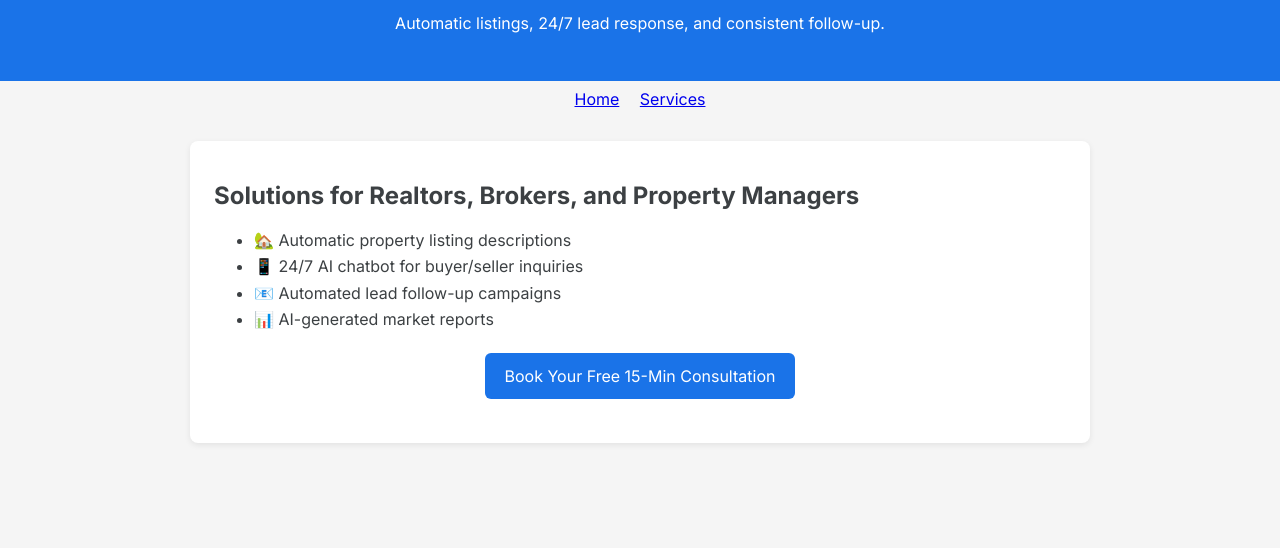
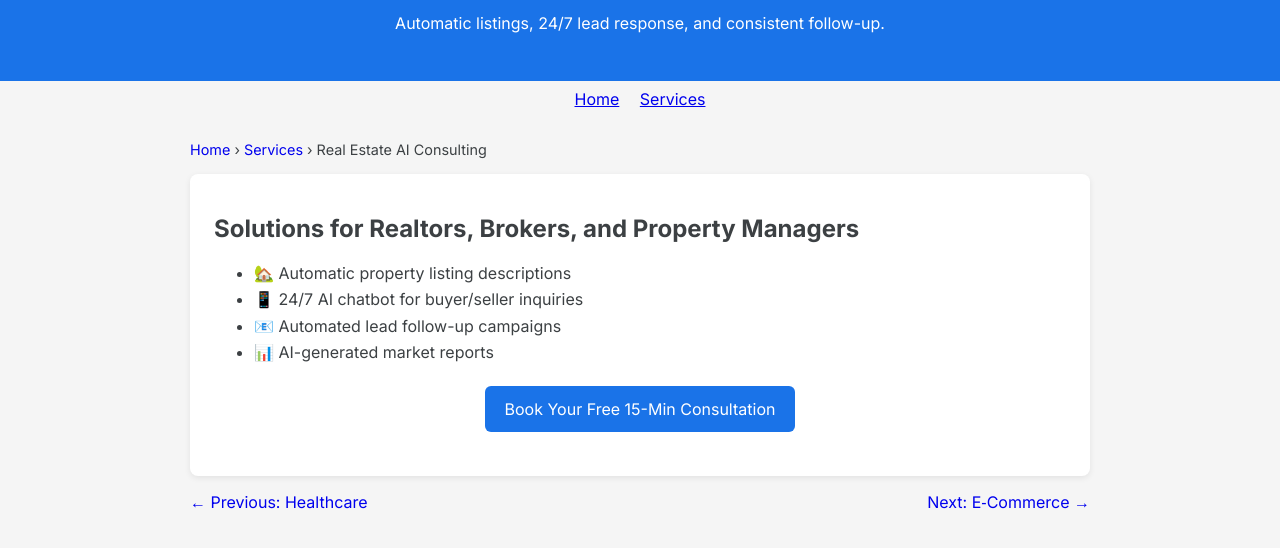
Before and after one commit to KeldrickD/ai-consulting-, a plain HTML site: page services/real-estate.html in a window 1280 px wide. Shown: the part 74-622 px from the top of the page. Drawn offline with Linux system fonts and the light colour scheme.

Commit message:
Add breadcrumbs and previous/next navigation on service pages

```diff
--- a/services/real-estate.html
+++ b/services/real-estate.html
@@ -20,6 +20,10 @@
     .btn { background:#1A73E8; color:#fff; padding:.8rem 1.2rem; border-radius:6px; text-decoration:none; display:inline-block; }
     nav { text-align:center; margin:.5rem 0 0; }
     nav a { margin:0 .5rem; }
+    .breadcrumbs { font-size:.9rem; margin:.5rem 0 1rem 0; }
+    .breadcrumbs a { text-decoration:none; }
+    .pager { display:flex; justify-content:space-between; margin-top:1rem; }
+    .pager a { text-decoration:none; }
   </style>
 </head>
 <body>
@@ -32,6 +36,9 @@
     <a href="/services/">Services</a>
   </nav>
   <main>
+    <div class="breadcrumbs">
+      <a href="/">Home</a> › <a href="/services/">Services</a> › Real Estate AI Consulting
+    </div>
     <div class="card">
       <h2>Solutions for Realtors, Brokers, and Property Managers</h2>
       <ul class="bullets">
@@ -44,6 +51,10 @@
         <a class="btn" href="/">Book Your Free 15-Min Consultation</a>
       </div>
     </div>
+    <div class="pager">
+      <a href="/services/healthcare.html">← Previous: Healthcare</a>
+      <a href="/services/ecommerce.html">Next: E‑Commerce →</a>
+    </div>
   </main>
 </body>
 </html>
```
Also changed, not shown: services/ecommerce.html (+11 -0 lines), services/healthcare.html (+11 -0 lines), services/law.html (+11 -0 lines).
